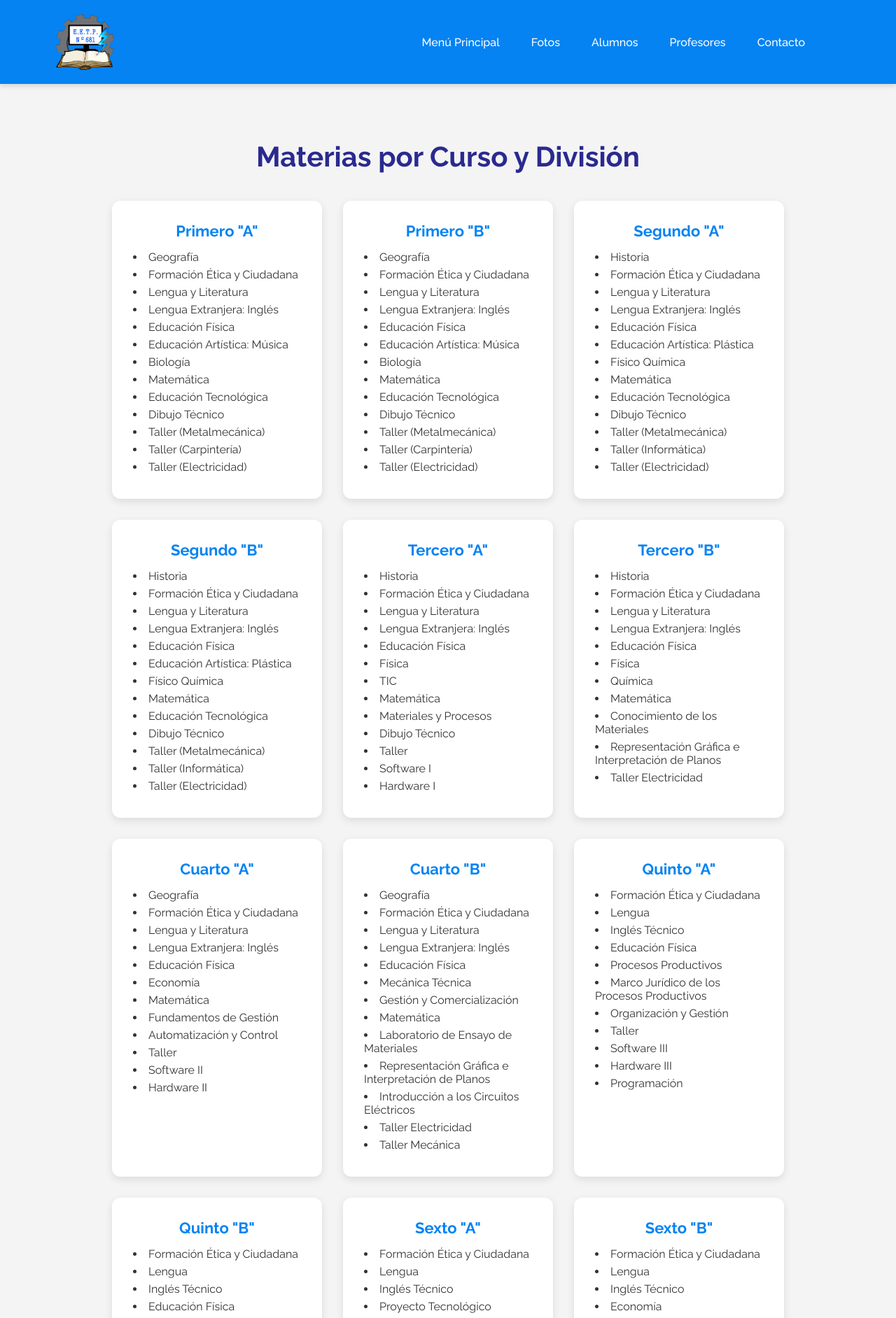
After one commit to MrProyectos/Proyecto-EETP-681, a PHP site: page /pages/materias/materias.html in a window 1280 px wide. The commit adds this page. Shown: the top 1884 px of the page at 70% size. Run offline with PHP 8.4, Linux system fonts and the light colour scheme.

Commit message:
Corrección mínima Implementación de las materias

```diff
--- /dev/null
+++ b/pages/materias/materias.html
@@ -0,0 +1,347 @@
+<!DOCTYPE html>
+<html lang="es">
+
+<head>
+    <meta charset="UTF-8" />
+    <meta name="viewport" content="width=device-width, initial-scale=1.0" />
+    <title>MATERIAS | ESCUELA N°681</title>
+    <link rel="stylesheet" href="styles.css" />
+    <link rel="stylesheet" href="../../header.css" />
+    <link rel="stylesheet" href="../../footer.css" />
+    <link rel="apple-touch-icon" sizes="180x180" href="../../assets/favicon/apple-touch-icon.png" />
+    <link rel="icon" type="image/png" sizes="32x32" href="../../assets/favicon/favicon-32x32.png" />
+    <link rel="icon" type="image/png" sizes="16x16" href="../../assets/favicon/favicon-16x16.png" />
+    <link rel="manifest" href="../../assets/favicon/site.webmanifest" />
+</head>
+
+<body>
+    <!-- HEADER -->
+    <header>
+        <!-- LOGO -->
+        <img src="../../assets/img/logo-escuela.png" alt="Logo E.E.T.P. N° 681" />
+        <!-- NAV -->
+        <nav class="menu-nav">
+            <ul>
+                <!-- MENÚ PRINCIPAL -->
+                <li class="nav-1st">
+                    <a href="../../index.html">Menú Principal</a>
+                    <ul>
+                        <li><a href="../historia/historia.html">Historia</a></li>
+                        <li><a href="../efemerides/efemerides.html">Efemérides</a></li>
+                    </ul>
+                </li>
+
+                <!-- FOTOS -->
+                <li class="nav-1st">
+                    <a href="">Fotos</a>
+                    <ul>
+                        <li><a href="../galeria/galeria.html">Galería</a></li>
+                        <li><a href="../egresados/egresados.html">Egresados</a></li>
+                    </ul>
+                </li>
+
+                <!-- ALUMNOS -->
+                <li class="nav-1st">
+                    <a href="">Alumnos</a>
+                    <ul>
+                        <li><a href="materias.html">Materias</a></li>
+                        <li><a href="../horarios/horarios.html">Horarios</a></li>
+                        <li><a href="../reglamento/reglamento.html">Reglamento Institucional</a></li>
+                    </ul>
+                </li>
+
+                <!-- PROFESORES -->
+                <li class="nav-1st">
+                    <a href="">Profesores</a>
+                    <ul>
+                        <li><a href="https://www.santafe.gob.ar/gestioneducativa/#/sso/login?s=85627615&t=v32k6cen4yab0vvpbgn6fkz0umtzlljyfh07iuh4jr4qma"
+                                target="_blank">Mi Legajo</a></li>
+                        <li><a href="https://eetp681v2.plataformainformes.com.ar/login.php" target="_blank">Plataforma
+                                Educativa</a>
+                        </li>
+                    </ul>
+                </li>
+
+                <!-- CONTACTO -->
+                <li class="nav-1st">
+                    <a href="">Contacto</a>
+                    <ul>
+                        <li><a href="../inscripciones/inscripciones.html">Inscripciones</a></li>
+                        <li><a href="../centro/centro.html">Centro de Estudiantes</a></li>
+                        <li><a href="../contacto/contacto.html">Contactanos</a></li>
+                    </ul>
+                </li>
+            </ul>
+        </nav>
+    </header>
+    <div class="div"></div>
+
+    <!-- BODY -->
+    <section class="materias">
+        <h2>Materias por Curso y División</h2>
+
+        <div class="grupo-cursos">
+
+            <!-- 1° A -->
+            <div class="tarjeta">
+                <h3>Primero "A"</h3>
+                <ul>
+                    <li>Geografía</li>
+                    <li>Formación Ética y Ciudadana</li>
+                    <li>Lengua y Literatura</li>
+                    <li>Lengua Extranjera: Inglés</li>
+                    <li>Educación Física</li>
+                    <li>Educación Artística: Música</li>
+                    <li>Biología</li>
+                    <li>Matemática</li>
+                    <li>Educación Tecnológica</li>
+                    <li>Dibujo Técnico</li>
+                    <li>Taller (Metalmecánica)</li>
+                    <li>Taller (Carpintería)</li>
+                    <li>Taller (Electricidad)</li>
+                </ul>
+            </div>
+
+            <!-- 1° B -->
+            <div class="tarjeta">
+                <h3>Primero "B"</h3>
+                <ul>
+                    <li>Geografía</li>
+                    <li>Formación Ética y Ciudadana</li>
+                    <li>Lengua y Literatura</li>
+                    <li>Lengua Extranjera: Inglés</li>
+                    <li>Educación Física</li>
+                    <li>Educación Artística: Música</li>
+                    <li>Biología</li>
+                    <li>Matemática</li>
+                    <li>Educación Tecnológica</li>
+                    <li>Dibujo Técnico</li>
+                    <li>Taller (Metalmecánica)</li>
+                    <li>Taller (Carpintería)</li>
+                    <li>Taller (Electricidad)</li>
+                </ul>
+            </div>
+
+            <!-- 2° A -->
+            <div class="tarjeta">
+                <h3>Segundo "A"</h3>
+                <ul>
+                    <li>Historia</li>
+                    <li>Formación Ética y Ciudadana</li>
+                    <li>Lengua y Literatura</li>
+                    <li>Lengua Extranjera: Inglés</li>
+                    <li>Educación Física</li>
+                    <li>Educación Artística: Plástica</li>
+                    <li>Físico Química</li>
+                    <li>Matemática</li>
+                    <li>Educación Tecnológica</li>
+                    <li>Dibujo Técnico</li>
+                    <li>Taller (Metalmecánica)</li>
+                    <li>Taller (Informática)</li>
+                    <li>Taller (Electricidad)</li>
+                </ul>
+            </div>
+
+            <!-- 2° B -->
+            <div class="tarjeta">
+                <h3>Segundo "B"</h3>
+                <ul>
+                    <li>Historia</li>
+                    <li>Formación Ética y Ciudadana</li>
+                    <li>Lengua y Literatura</li>
+                    <li>Lengua Extranjera: Inglés</li>
+                    <li>Educación Física</li>
+                    <li>Educación Artística: Plástica</li>
+                    <li>Físico Química</li>
+                    <li>Matemática</li>
+                    <li>Educación Tecnológica</li>
+                    <li>Dibujo Técnico</li>
+                    <li>Taller (Metalmecánica)</li>
+                    <li>Taller (Informática)</li>
+                    <li>Taller (Electricidad)</li>
+                </ul>
+            </div>
+
+            <!-- 3° A -->
+            <div class="tarjeta">
+                <h3>Tercero "A"</h3>
+                <ul>
+                    <li>Historia</li>
+                    <li>Formación Ética y Ciudadana</li>
+                    <li>Lengua y Literatura</li>
+                    <li>Lengua Extranjera: Inglés</li>
+                    <li>Educación Física</li>
+                    <li>Física</li>
+                    <li>TIC</li>
+                    <li>Matemática</li>
+                    <li>Materiales y Procesos</li>
+                    <li>Dibujo Técnico</li>
+                    <li>Taller</li>
+                    <li>Software I</li>
+                    <li>Hardware I</li>
+                </ul>
+            </div>
+
+            <!-- 3° B -->
+            <div class="tarjeta">
+                <h3>Tercero "B"</h3>
+                <ul>
+                    <li>Historia</li>
+                    <li>Formación Ética y Ciudadana</li>
+                    <li>Lengua y Literatura</li>
+                    <li>Lengua Extranjera: Inglés</li>
+                    <li>Educación Física</li>
+                    <li>Física</li>
+                    <li>Química</li>
+                    <li>Matemática</li>
+                    <li>Conocimiento de los Materiales</li>
+                    <li>Representación Gráfica e Interpretación de Planos</li>
+                    <li>Taller Electricidad</li>
+                </ul>
+            </div>
+
+            <!-- 4° A -->
+            <div class="tarjeta">
+                <h3>Cuarto "A"</h3>
+                <ul>
+                    <li>Geografía</li>
+                    <li>Formación Ética y Ciudadana</li>
+                    <li>Lengua y Literatura</li>
+                    <li>Lengua Extranjera: Inglés</li>
+                    <li>Educación Física</li>
+                    <li>Economía</li>
+                    <li>Matemática</li>
+                    <li>Fundamentos de Gestión</li>
+                    <li>Automatización y Control</li>
+                    <li>Taller</li>
+                    <li>Software II</li>
+                    <li>Hardware II</li>
+                </ul>
+            </div>
+
+            <!-- 4° B -->
+            <div class="tarjeta">
+                <h3>Cuarto "B"</h3>
+                <ul>
+                    <li>Geografía</li>
+                    <li>Formación Ética y Ciudadana</li>
+                    <li>Lengua y Literatura</li>
+                    <li>Lengua Extranjera: Inglés</li>
+                    <li>Educación Física</li>
+                    <li>Mecánica Técnica</li>
+                    <li>Gestión y Comercialización</li>
+                    <li>Matemática</li>
+                    <li>Laboratorio de Ensayo de Materiales</li>
+                    <li>Representación Gráfica e Interpretación de Planos</li>
+                    <li>Introducción a los Circuitos Eléctricos</li>
+                    <li>Taller Electricidad</li>
+                    <li>Taller Mecánica</li>
+                </ul>
+            </div>
+
+            <!-- 5° A -->
+            <div class="tarjeta">
+                <h3>Quinto "A"</h3>
+                <ul>
+                    <li>Formación Ética y Ciudadana</li>
+                    <li>Lengua</li>
+                    <li>Inglés Técnico</li>
+                    <li>Educación Física</li>
+                    <li>Procesos Productivos</li>
+                    <li>Marco Jurídico de los Procesos Productivos</li>
+                    <li>Organización y Gestión</li>
+                    <li>Taller</li>
+                    <li>Software III</li>
+                    <li>Hardware III</li>
+                    <li>Programación</li>
+                </ul>
+            </div>
+
+            <!-- 5° B -->
+            <div class="tarjeta">
+                <h3>Quinto "B"</h3>
+                <ul>
+                    <li>Formación Ética y Ciudadana</li>
+                    <li>Lengua</li>
+                    <li>Inglés Técnico</li>
+                    <li>Educación Física</li>
+                    <li>Termodinámica y Máquinas Térmicas</li>
+                    <li>Organización Industrial</li>
+                    <li>Matemática</li>
+                    <li>Procesos de Fabricación Industrial</li>
+                    <li>Electrónica</li>
+                    <li>Máquinas y Comandos Eléctricos</li>
+                    <li>Elementos de Transporte y Transmisión Mecánica</li>
+                    <li>Taller Automatización</li>
+                    <li>Taller CNC</li>
+                </ul>
+            </div>
+
+            <!-- 6° A -->
+            <div class="tarjeta">
+                <h3>Sexto "A"</h3>
+                <ul>
+                    <li>Formación Ética y Ciudadana</li>
+                    <li>Lengua</li>
+                    <li>Inglés Técnico</li>
+                    <li>Proyecto Tecnológico</li>
+                    <li>Matemática Aplicada</li>
+                    <li>Organización y Gestión Comercial</li>
+                    <li>Redes</li>
+                    <li>Software IV</li>
+                    <li>Hardware IV</li>
+                    <li>Programación II</li>
+                    <li>Prácticas Profesionalizantes</li>
+                </ul>
+            </div>
+
+            <!-- 6° B -->
+            <div class="tarjeta">
+                <h3>Sexto "B"</h3>
+                <ul>
+                    <li>Formación Ética y Ciudadana</li>
+                    <li>Lengua</li>
+                    <li>Inglés Técnico</li>
+                    <li>Economía</li>
+                    <li>Marco Jurídico</li>
+                    <li>Matemática</li>
+                    <li>Instalaciones Eléctricas</li>
+                    <li>Proyecto y Diseño de Dispositivos Electromecánicos</li>
+                    <li>Sistema de Control y Automatización Industrial</li>
+                    <li>Mantenimiento y Ensayos de Equipos Electromecánicos</li>
+                    <li>Taller Montaje Electromecánico</li>
+                    <li>Taller CNC</li>
+                    <li>Prácticas Profesionalizantes</li>
+                </ul>
+            </div>
+
+        </div>
+    </section>
+
+    <!-- FOOTER -->
+    <footer>
+        <section class="disfooter">
+            <div class="logoescuelafooter">
+                <img src="../../assets/img/logo-escuela.png" />
+            </div>
+            <div class="texto-footer">
+                <b>EETP N°681 "MERCEDES ÁLVAREZ DE SEGURA"</b>
+                <div class="lineatextofooter"></div>
+                <div class="socials">
+                    <a href="https://maps.app.goo.gl/cJATkSFWNjpMFNmA9" target="_blank"><img
+                            src="../../assets/img/ubicacion-icon.png" alt="LOGO UBICACION"></a>
+                    <a href=""><img src="../../assets/img/telefono-icon.png" title="3496 480165"
+                            alt="LOGO TELEFONO"></a>
+                    <a href="https://wa.me/5493496513482" target="_blank"><img src="../../assets/img/whatsapp-icon.png"
+                            alt="LOGO WHATSAPP"></a>
+                    <a href="mailto:tecnicamercedes@gmail.com" target="_blank"><img
+                            src="../../assets/img/gmail-icon.png" alt="LOGO GMAIL"></a>
+                    <a href="https://www.instagram.com/eetp681/" target="_blank"><img
+                            src="../../assets/img/instagram-icon.png" alt="LOGO INSTAGRAM"></a>
+                </div>
+            </div>
+        </section>
+    </footer>
+    <div class="lineafondofooter"></div>
+</body>
+</html>
--- /dev/null
+++ b/pages/materias/styles.css
@@ -0,0 +1,66 @@
+@import url('https://fonts.googleapis.com/css2?family=Raleway:ital,wght@0,100..900;1,100..900&display=swap');
+
+* {
+    margin: 0;
+    padding: 0;
+    box-sizing: border-box;
+    font-family: 'Raleway', sans-serif;
+}
+
+/* DIVISOR */
+.div {
+    height: 120px;
+    width: 100%;
+}
+
+.materias {
+    padding: 80px 20px;
+    background-color: #f4f4f4;
+    text-align: center;
+}
+
+.materias h2 {
+    font-size: 40px;
+    color: #2a2a90;
+    margin-bottom: 40px;
+}
+
+.grupo-cursos {
+    display: flex;
+    flex-wrap: wrap;
+    justify-content: center;
+    gap: 30px;
+}
+
+.tarjeta {
+    background-color: white;
+    border-radius: 12px;
+    box-shadow: 0 4px 12px rgba(0, 0, 0, 0.1);
+    padding: 30px;
+    width: 300px;
+    text-align: left;
+    transition: transform 0.3s, box-shadow 0.3s;
+}
+
+.tarjeta:hover {
+    transform: translateY(-5px);
+    box-shadow: 0 6px 18px rgba(0, 0, 0, 0.15);
+}
+
+.tarjeta h3 {
+    color: #0583F2;
+    font-size: 22px;
+    margin-bottom: 15px;
+    text-align: center;
+}
+
+.tarjeta ul {
+    list-style: disc inside;
+    padding-left: 0;
+}
+
+.tarjeta li {
+    font-size: 16px;
+    margin-bottom: 6px;
+    color: #333;
+}
--- a/pages/reglamento/styles.css
+++ b/pages/reglamento/styles.css
@@ -13,6 +13,10 @@ body .titulo-reglamento{
     text-align: center;
     padding: 10px;
 }
+body .contenido{
+    padding-left: 25px;
+    padding-right: 25px;
+}
 .contenido{
     text-align: justify;
     line-height: 1.5;
```
Also changed, not shown: pages/galeria/galeria.html (+31 -9 lines), pages/galeria/styles.css (+57 -0 lines), pages/reglamento/reglamento.html (+68 -16 lines).
